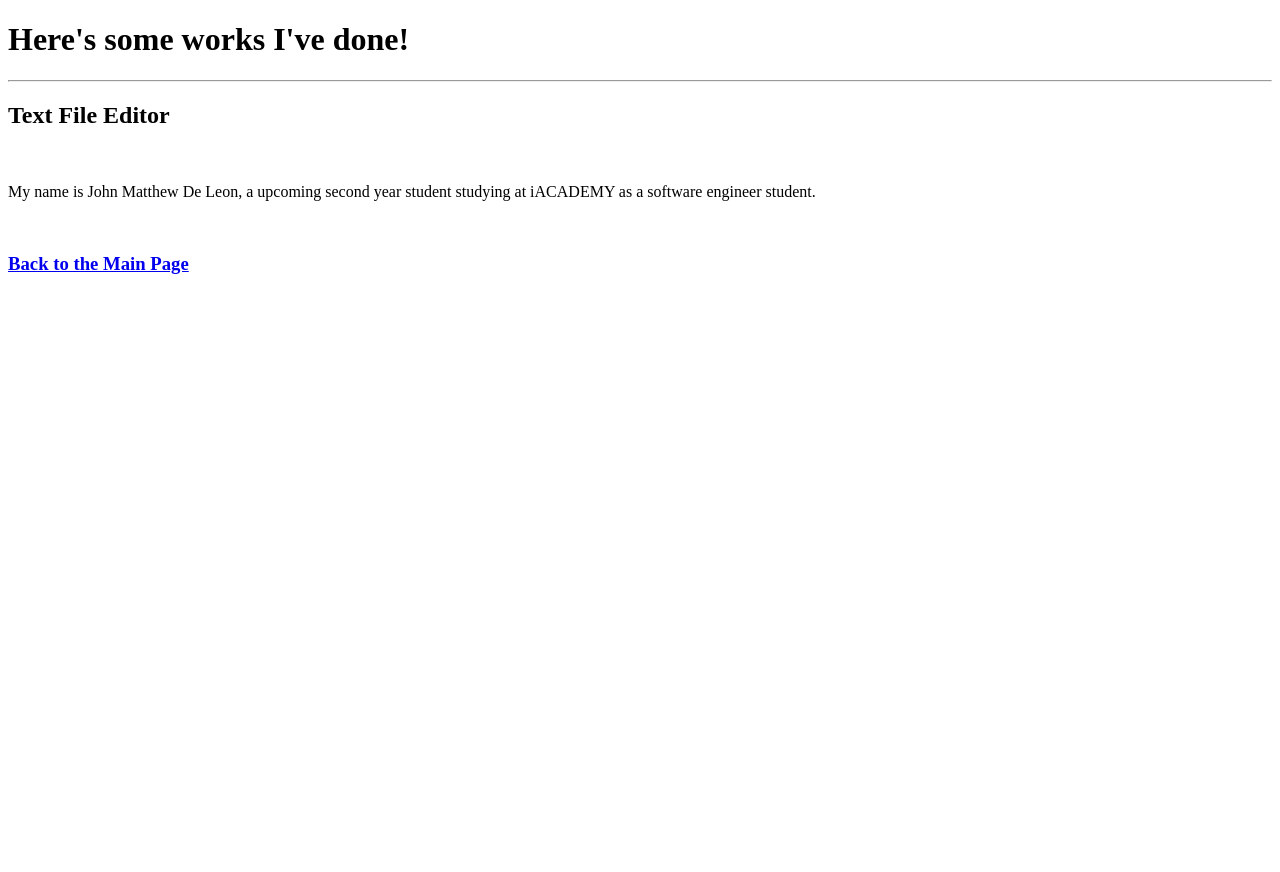
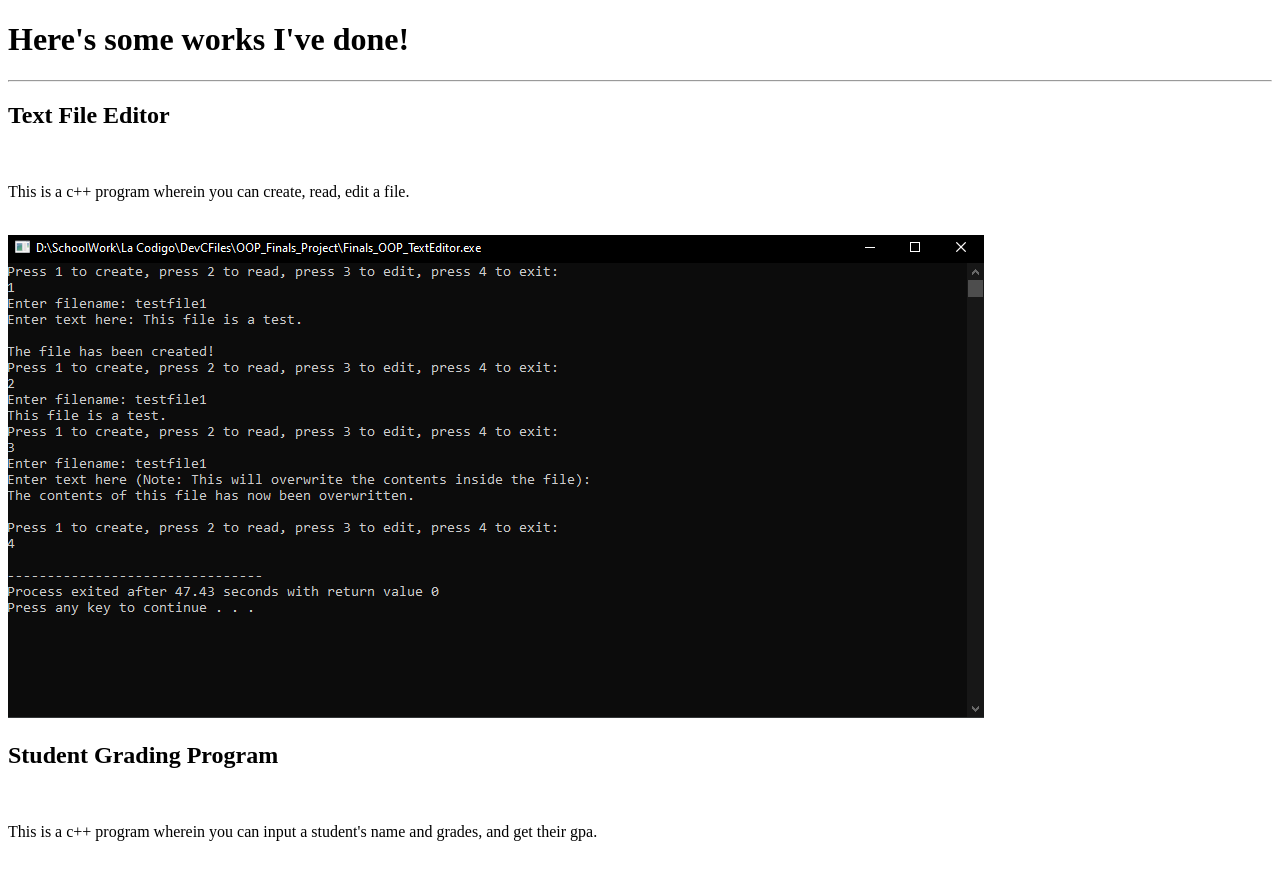
Before and after one commit to JuanitoPogitino/JuanitoPortfolio, a plain HTML site: page myworks.html in a window 1280 px wide. Shown: the top 872 px of the page. Before the commit the page ends 800 px from the top, so only its background shows below. Drawn offline with Linux system fonts and the light colour scheme.

Commit message:
Add files via upload

```diff
--- a/myworks.html
+++ b/myworks.html
@@ -3,19 +3,37 @@
 <html>
 
 <head>
+
     <title>My Works Page</title>
+
+    <meta charset="UTF-8">
+    <meta name="description" content="A portfolio of Juanito">
+    <meta name="keywords" content ="portfolio, Juanito">
+    <meta name="authors" content="Juanito">
+    <meta name="viewport" content="width=device-width, initial-scale=1.0">
+
 </head>
 
 <body>
+
     <div class="container"></div>
         <h1>Here's some works I've done!</h1>
         <hr>
         <h2>Text File Editor</h2>
         <br>
-        <p>My name is John Matthew De Leon, a upcoming second year student studying at iACADEMY as a software engineer student.</p>
+        <p>This is a c++ program wherein you can create, read, edit a file.</p>
         <br>
+        <img src="TextFileEditor.png">
+        <br>
+        <h2>Student Grading Program</h2>
+        <br>
+        <p>This is a c++ program wherein you can input a student's name and grades, and get their gpa.</p>
+        <br>
+        <img src="StudentGradingProgramOutput.png">
+
         <a href="./"><h3>Back to the Main Page</h3></a>
     </div>
+
 </body>
 
 </html>
```
Also changed, not shown: about.html (+8 -0 lines), index.html (+9 -1 lines), StudentGradingProgramOutput.png (added), TextFileEditor.png (added).
